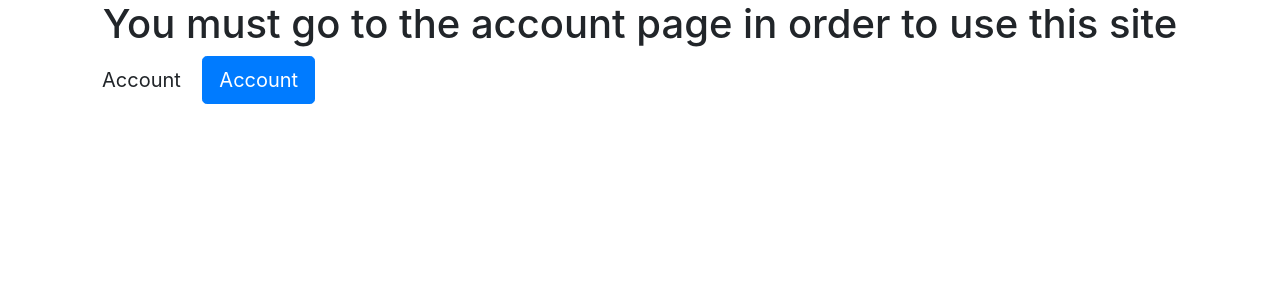
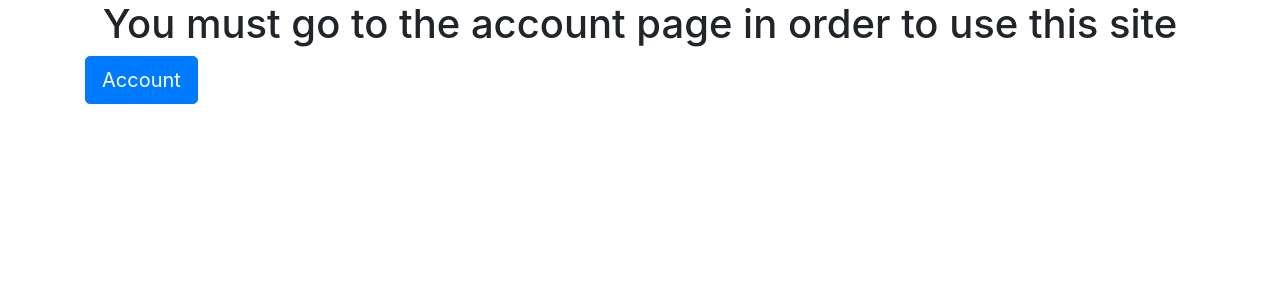
Before and after one commit to ShamefulOdin31/dnds.rocks, a PHP site: page /index.php in a window 1280 px wide. Shown: the part 32-332 px from the top of the page. Run offline with PHP 8.4, Linux system fonts and the light colour scheme; the visitor is signed in with stand-in values (Sample User, id 1); data that the repository does not hold is empty.

Commit message:
Update index.php

```diff
--- a/index.php
+++ b/index.php
@@ -22,7 +22,6 @@
     <div class="container">
         <?php if(isset($_SESSION["loggedin"]) && $_SESSION["loggedin"] == true):?>
             <h1 class="text-center">You must go to the account page in order to use this site</h1>
-            <button type="button" class="btn bnt-primary btn-lg"><a href="account.php"></a>Account</button>
             <a class="btn btn-primary btn-lg" href="account.php">Account</a>
         <?php else: ?>
             <br><br><br>
```
